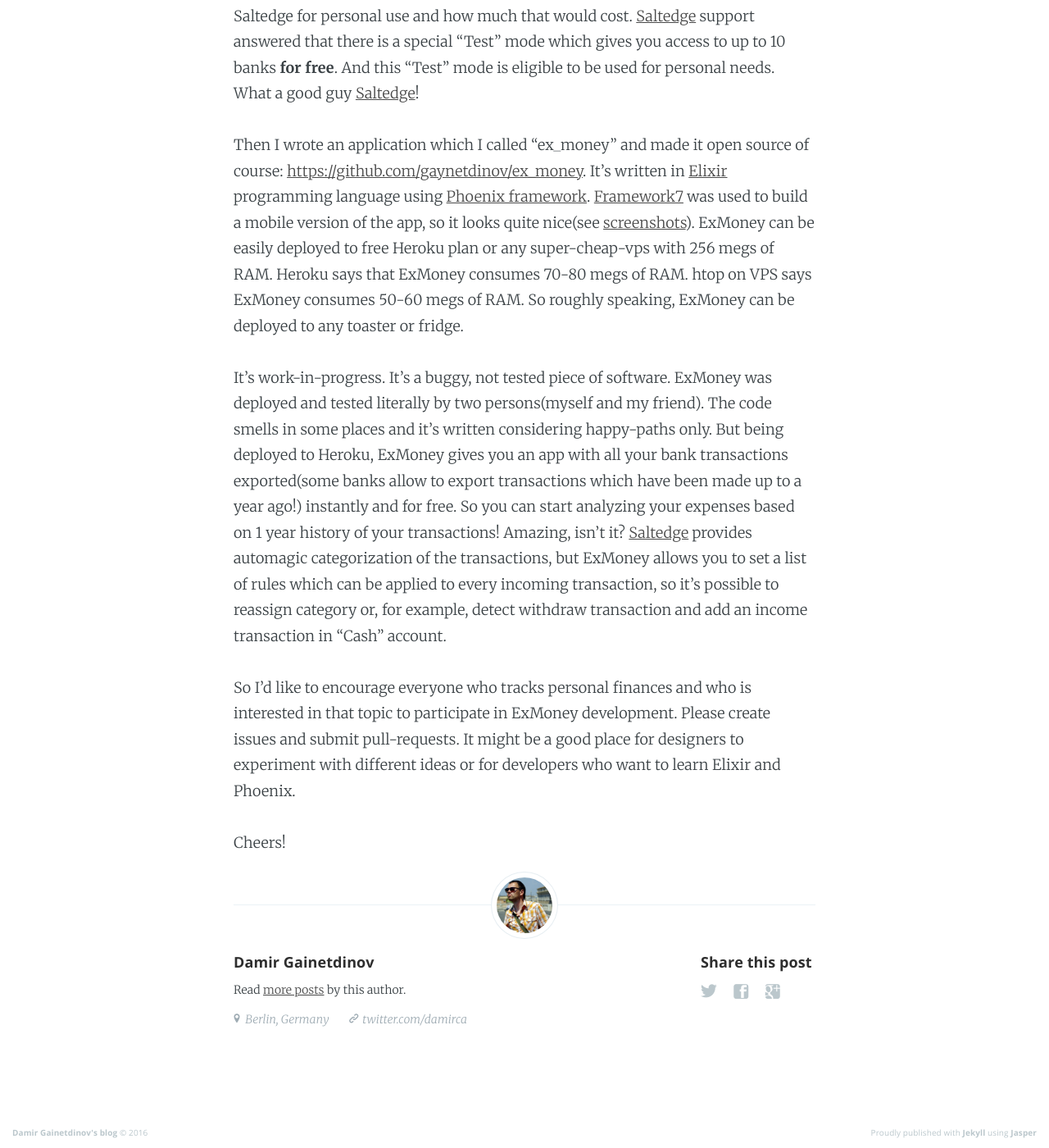
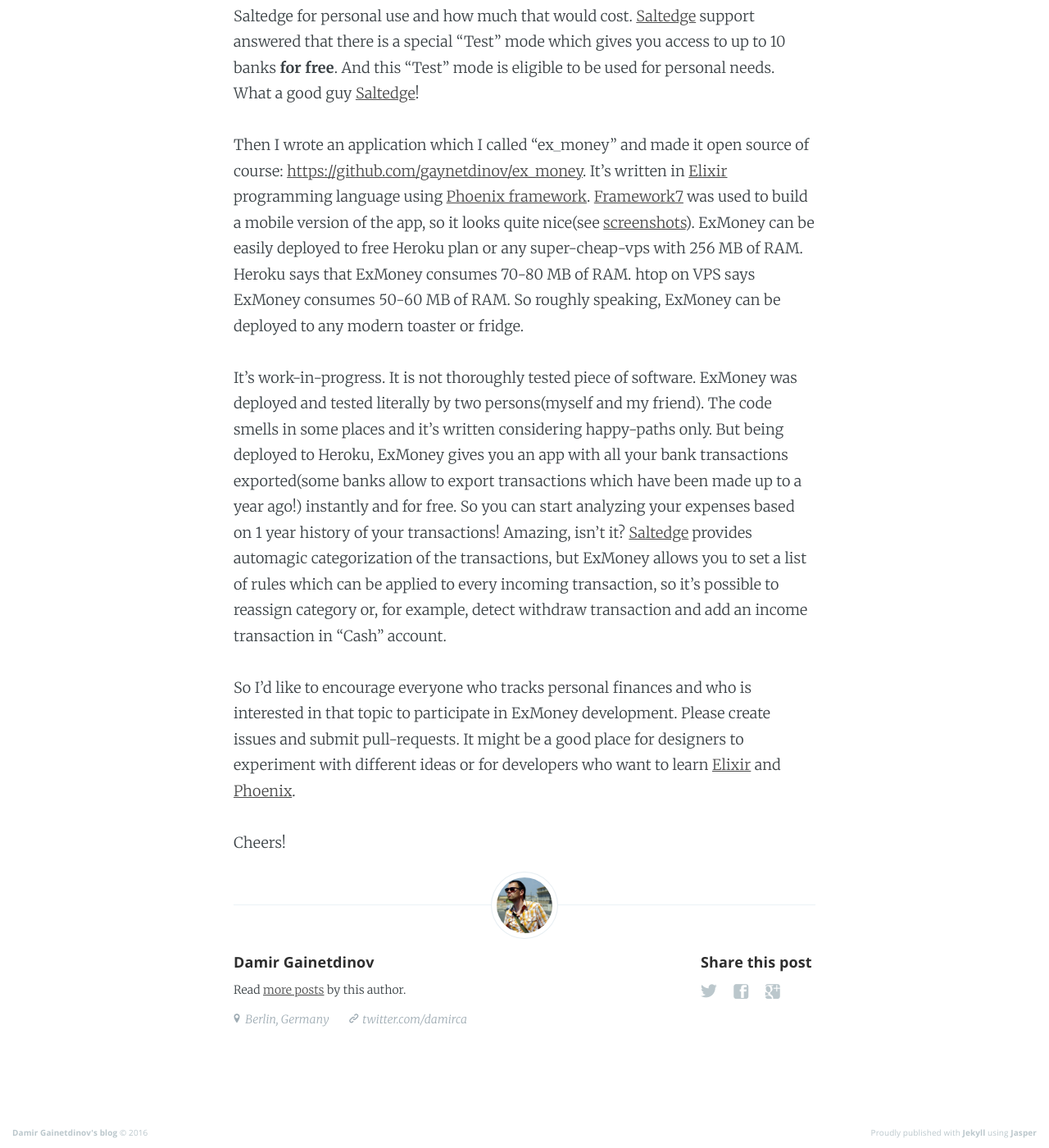
Before and after one commit to gaynetdinov/gaynetdinov.github.io, a Jekyll site: the page built from _posts/2016-03-05-ex-money.md, in a window 1280 px wide and 1400 px high, scrolled down 1571 px. Shown: the whole window at 82% size. Built offline with Jekyll 4.4.1, drawn with Linux system fonts in a browser that asks for light colours; nearby versions of some CDN libraries.

Commit message:
Final fixes to exmoney post

```diff
--- a/_posts/2016-03-05-ex-money.md
+++ b/_posts/2016-03-05-ex-money.md
@@ -26,11 +26,11 @@
 So I started looking for the way how can I export my bank transactions. I checked MoneyWiz to see how they're doing it and turned out that they're using a service called [Saltedge](https://www.saltedge.com). I checked Saltedge's documentation and API references, both looked quite ok, so I wrote them a letter in which asked if it's possible to use Saltedge for personal use and how much that would cost. [Saltedge](https://www.saltedge.com) support answered that there is a special "Test" mode which gives you access to up to 10 banks **for free**. And this "Test" mode is eligible to be used for personal needs. What a good guy [Saltedge](https://www.saltedge.com)!
 
 Then I wrote an application which I called "ex_money" and made it open source of course: [https://github.com/gaynetdinov/ex_money](https://github.com/gaynetdinov/ex_money).
-It's written in [Elixir](http://elixir-lang.org) programming language using [Phoenix framework](http://www.phoenixframework.org). [Framework7](http://framework7.io) was used to build a mobile version of the app, so it looks quite nice(see [screenshots](https://github.com/gaynetdinov/ex_money/tree/master/screenshots)). ExMoney can be easily deployed to free Heroku plan or any super-cheap-vps with 256 megs of RAM. Heroku says that ExMoney consumes 70-80 megs of RAM. htop on VPS says ExMoney consumes 50-60 megs of RAM. So roughly speaking, ExMoney can be deployed to any toaster or fridge.
+It's written in [Elixir](http://elixir-lang.org) programming language using [Phoenix framework](http://www.phoenixframework.org). [Framework7](http://framework7.io) was used to build a mobile version of the app, so it looks quite nice(see [screenshots](https://github.com/gaynetdinov/ex_money/tree/master/screenshots)). ExMoney can be easily deployed to free Heroku plan or any super-cheap-vps with 256 MB of RAM. Heroku says that ExMoney consumes 70-80 MB of RAM. htop on VPS says ExMoney consumes 50-60 MB of RAM. So roughly speaking, ExMoney can be deployed to any modern toaster or fridge.
 
-It's work-in-progress. It's a buggy, not tested piece of software. ExMoney was deployed and tested literally by two persons(myself and my friend). The code smells in some places and it's written considering happy-paths only. But being deployed to Heroku, ExMoney gives you an app with all your bank transactions exported(some banks allow to export transactions which have been made up to a year ago!) instantly and for free. So you can start analyzing your expenses based on 1 year history of your transactions! Amazing, isn't it? [Saltedge](https://www.saltedge.com) provides automagic categorization of the transactions, but ExMoney allows you to set a list of rules which can be applied to every incoming transaction, so it's possible to reassign category or, for example, detect withdraw transaction and add an income transaction in "Cash" account.
+It's work-in-progress. It is not thoroughly tested piece of software. ExMoney was deployed and tested literally by two persons(myself and my friend). The code smells in some places and it's written considering happy-paths only. But being deployed to Heroku, ExMoney gives you an app with all your bank transactions exported(some banks allow to export transactions which have been made up to a year ago!) instantly and for free. So you can start analyzing your expenses based on 1 year history of your transactions! Amazing, isn't it? [Saltedge](https://www.saltedge.com) provides automagic categorization of the transactions, but ExMoney allows you to set a list of rules which can be applied to every incoming transaction, so it's possible to reassign category or, for example, detect withdraw transaction and add an income transaction in "Cash" account.
 
 So I'd like to encourage everyone who tracks personal finances and who is interested in that topic to participate in ExMoney development. Please create issues and submit pull-requests.
-It might be a good place for designers to experiment with different ideas or for developers who want to learn Elixir and Phoenix.
+It might be a good place for designers to experiment with different ideas or for developers who want to learn [Elixir](http://elixir-lang.org) and [Phoenix](http://www.phoenixframework.org).
 
 Cheers!
```
